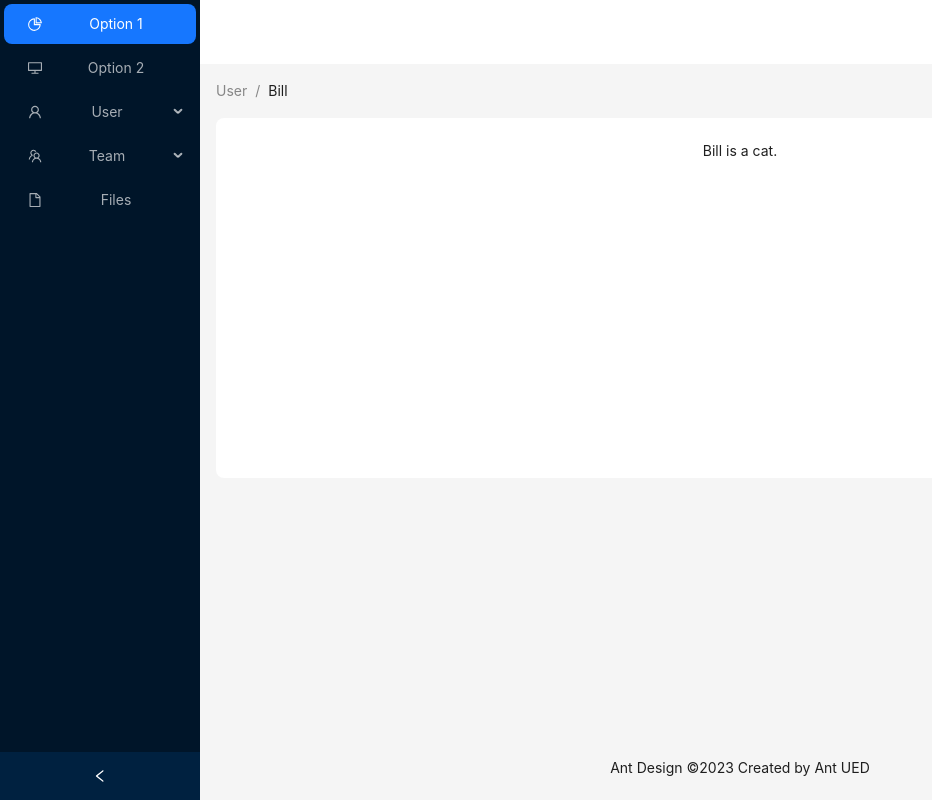
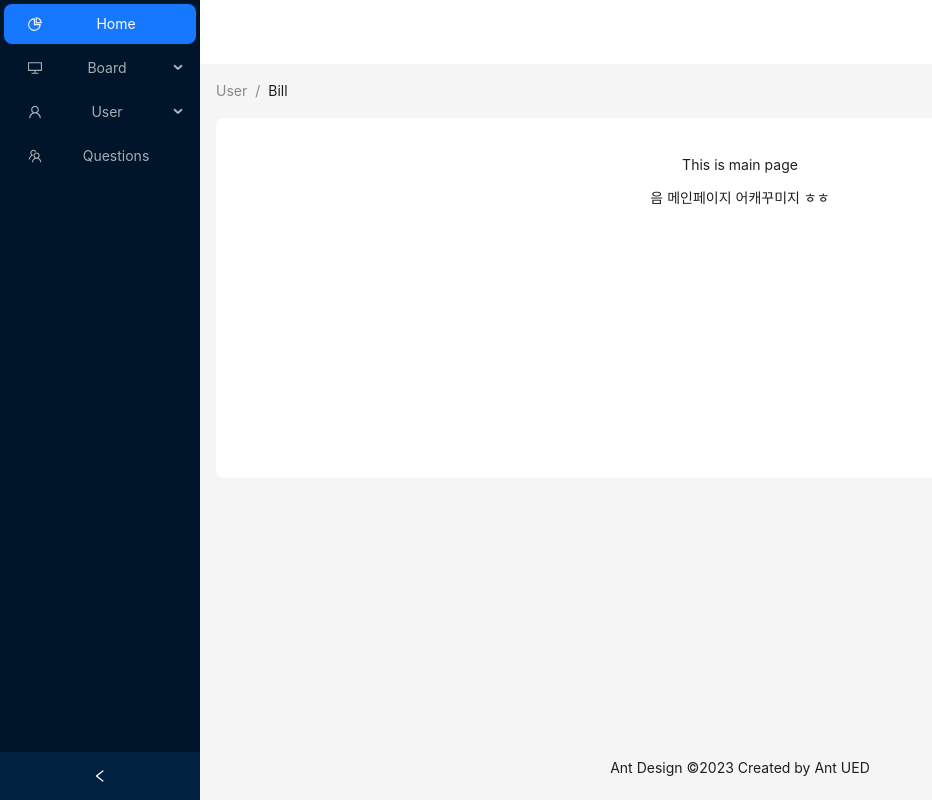
Before and after one commit to imwisdom/react-toy-project, a React (Create React App) app in the folder board/board-fe/: page / in a window 1280 px wide. Shown: the whole page, without its empty margins (0-932 px from the left). Built offline with nearby package versions, Linux system fonts and the light colour scheme.

Commit message:
fix: 메뉴 부분 컴포넌트화

```diff
--- a/board/board-fe/src/App.tsx
+++ b/board/board-fe/src/App.tsx
@@ -2,11 +2,14 @@ import React from 'react';
 import logo from './logo.svg';
 import './App.css';
 import MenuFrame from './components/MenuFrame';
+import Home from './pages/Home';
 
 function App() {
   return (
     <div className="App">
-      <MenuFrame></MenuFrame>
+      <MenuFrame>
+        <Home/>
+      </MenuFrame>
     </div>
   );
 }
--- a/board/board-fe/src/components/MenuFrame.tsx
+++ b/board/board-fe/src/components/MenuFrame.tsx
@@ -1,13 +1,12 @@
-import React, { useState } from 'react';
 import {
-  DesktopOutlined,
-  FileOutlined,
-  PieChartOutlined,
-  TeamOutlined,
-  UserOutlined,
+    DesktopOutlined,
+    PieChartOutlined,
+    TeamOutlined,
+    UserOutlined
 } from '@ant-design/icons';
 import type { MenuProps } from 'antd';
 import { Breadcrumb, Layout, Menu, theme } from 'antd';
+import React, { ReactNode, useState } from 'react';
 
 const { Header, Content, Footer, Sider } = Layout;
 
@@ -27,19 +26,26 @@ function getItem(
   } as MenuItem;
 }
 
+type PageComponentProps = {
+    children: ReactNode
+}
+
 const items: MenuItem[] = [
-  getItem('Option 1', '1', <PieChartOutlined />),
-  getItem('Option 2', '2', <DesktopOutlined />),
+  getItem('Home', '1', <PieChartOutlined />),
+  getItem('Board', '2', <DesktopOutlined />, [
+    getItem('Tom', '3'),
+    getItem('Bill', '4'),
+    getItem('Alex', '5'),
+  ]),
   getItem('User', 'sub1', <UserOutlined />, [
     getItem('Tom', '3'),
     getItem('Bill', '4'),
     getItem('Alex', '5'),
   ]),
-  getItem('Team', 'sub2', <TeamOutlined />, [getItem('Team 1', '6'), getItem('Team 2', '8')]),
-  getItem('Files', '9', <FileOutlined />),
+  getItem('Questions', 'sub2', <TeamOutlined />),
 ];
 
-const MenuFrame: React.FC = () => {
+const MenuFrame: React.FC<PageComponentProps> = ({children}) => {
   const [collapsed, setCollapsed] = useState(false);
   const {
     token: { colorBgContainer, borderRadiusLG },
@@ -66,7 +72,7 @@ const MenuFrame: React.FC = () => {
               borderRadius: borderRadiusLG,
             }}
           >
-            Bill is a cat.
+            {children}
           </div>
         </Content>
         <Footer style={{ textAlign: 'center' }}>Ant Design ©2023 Created by Ant UED</Footer>
--- /dev/null
+++ b/board/board-fe/src/pages/Home.tsx
@@ -0,0 +1,12 @@
+import React from 'react';
+
+const Home: React.FC = () => {
+    return (
+        <div>
+            <p>This is main page</p>
+            <p>음 메인페이지 어캐꾸미지 ㅎㅎ</p>
+        </div>
+    )
+};
+
+export default Home;
```
